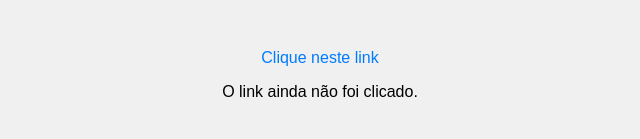
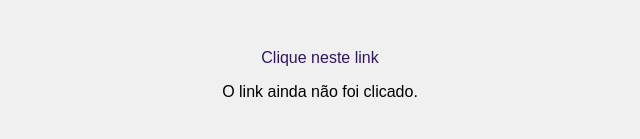
Before and after one commit to mariaato/clique, a plain HTML site: page index.html in a window 1280 px wide. Shown: the part 228-367 px from the top of the page, without its empty margins (320-960 px from the left). Drawn offline with Linux system fonts and the light colour scheme.

Commit message:
Update style.css

```diff
--- a/style.css
+++ b/style.css
@@ -34,7 +34,7 @@
 }
 
 a {
-    color: #007BFF;
+    color: #321464;
     text-decoration: none;
 }
 
```
